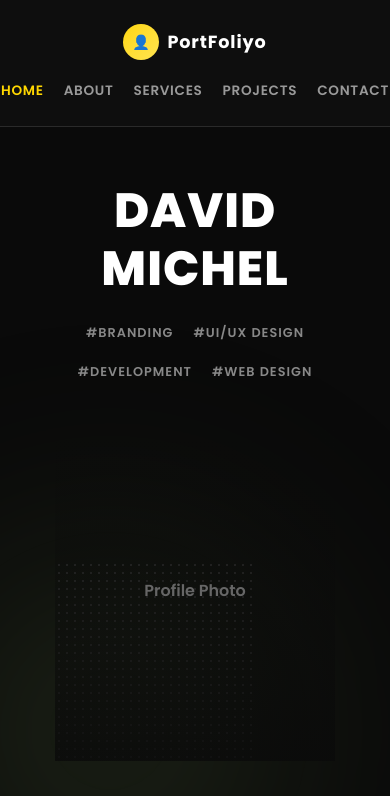
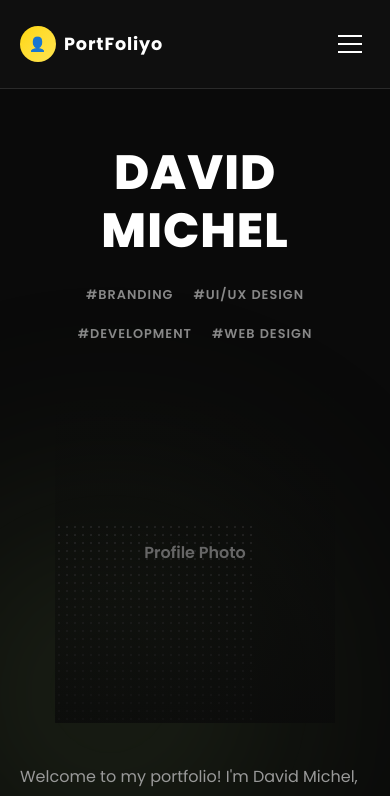
Before and after one commit to JentleJoe/epignosis, a React (Vite) app: page / in a window 390 px wide. Shown: the top 796 px of the page. Built offline with nearby package versions, Linux system fonts and the light colour scheme.

Commit message:
made navbar responsive

```diff
--- a/src/components/common/Header.jsx
+++ b/src/components/common/Header.jsx
@@ -1,22 +1,106 @@
+import { useState } from 'react';
+
 const Header = ({ onNavClick }) => {
+  const [isMenuOpen, setIsMenuOpen] = useState(false);
+
+  const toggleMenu = () => {
+    setIsMenuOpen(!isMenuOpen);
+  };
+
+  const closeMenu = () => {
+    setIsMenuOpen(false);
+  };
+
+  const navLinks = [
+    { id: '01', href: '#home', label: 'HOME', isActive: true },
+    { id: '02', href: '#about', label: 'ABOUT', isActive: false },
+    { id: '03', href: '#services', label: 'SERVICES', isActive: false },
+    { id: '04', href: '#projects', label: 'PROJECTS', isActive: false },
+    { id: '05', href: '#contact', label: 'CONTACT', isActive: false },
+  ];
+
   return (
-    <header className="bg-[rgba(15,15,15,0.95)] border-b border-[#2a2a2a] py-6 sticky top-0 z-[100] backdrop-blur-[10px]">
-      <div className="max-w-[1200px] mx-auto max-xl:px-5 flex justify-between items-center max-md:flex-col max-md:gap-5">
-        <div className="text-[1.3rem] font-bold tracking-[0.05em] flex items-center gap-2 text-white max-md:text-[1.1rem]">
-          <div className="w-9 h-9 rounded-full bg-gradient-to-br from-primary to-secondary flex items-center justify-center overflow-hidden">
-            <span className="text-black text-sm font-bold">👤</span>
+    <>
+      <header className="bg-[#0f0f0f] border-b border-[#2a2a2a] py-6 sticky top-0 z-[100]">
+        <div className="max-w-[1200px] mx-auto px-5 flex justify-between items-center">
+          <div className="text-[1.3rem] font-bold tracking-[0.05em] flex items-center gap-2 text-white max-md:text-[1.1rem]">
+            <div className="w-9 h-9 rounded-full bg-gradient-to-br from-primary to-secondary flex items-center justify-center overflow-hidden">
+              <span className="text-black text-sm font-bold">👤</span>
+            </div>
+            <span className="font-bold">PortFoliyo</span>
           </div>
-          <span className="font-bold">PortFoliyo</span>
+
+          {/* Hamburger Menu Button */}
+          <button
+            onClick={toggleMenu}
+            className="hidden max-lg:flex flex-col justify-center items-center w-10 h-10 gap-1.5"
+            aria-label="Toggle menu"
+          >
+            <span className={`w-6 h-0.5 bg-white transition-all duration-300 ${isMenuOpen ? 'rotate-45 translate-y-2' : ''}`}></span>
+            <span className={`w-6 h-0.5 bg-white transition-all duration-300 ${isMenuOpen ? 'opacity-0' : ''}`}></span>
+            <span className={`w-6 h-0.5 bg-white transition-all duration-300 ${isMenuOpen ? '-rotate-45 -translate-y-2' : ''}`}></span>
+          </button>
+
+          {/* Desktop Navigation */}
+          <nav className="flex gap-[45px] max-lg:hidden">
+            {navLinks.map((link) => (
+              <a
+                key={link.id}
+                href={link.href}
+                className={`text-[0.85rem] font-semibold tracking-[0.05em] uppercase transition-colors duration-300 hover:text-primary ${link.isActive ? 'text-primary' : 'text-[#999999]'}`}
+              >
+                {link.label}
+              </a>
+            ))}
+          </nav>
         </div>
-        <nav className="flex gap-[45px] max-md:gap-5">
-          <a href="#home" className="text-primary text-[0.85rem] font-semibold tracking-[0.05em] uppercase transition-colors duration-300 hover:text-primary">HOME</a>
-          <a href="#about" className="text-[#999999] text-[0.85rem] font-semibold tracking-[0.05em] uppercase transition-colors duration-300 hover:text-primary">ABOUT</a>
-          <a href="#services" className="text-[#999999] text-[0.85rem] font-semibold tracking-[0.05em] uppercase transition-colors duration-300 hover:text-primary">SERVICES</a>
-          <a href="#projects" className="text-[#999999] text-[0.85rem] font-semibold tracking-[0.05em] uppercase transition-colors duration-300 hover:text-primary">PROJECTS</a>
-          <a href="#contact" className="text-[#999999] text-[0.85rem] font-semibold tracking-[0.05em] uppercase transition-colors duration-300 hover:text-primary">CONTACT</a>
+      </header>
+
+      {/* Mobile Menu Overlay - Click to close */}
+      <div
+        className={`fixed inset-0 z-[150] lg:hidden transition-opacity duration-300 ${isMenuOpen ? 'opacity-100 visible' : 'opacity-0 invisible pointer-events-none'}`}
+        style={{ backgroundColor: 'rgba(0, 0, 0, 0.7)' }}
+        onClick={closeMenu}
+      />
+
+      {/* Mobile Menu - Slide-in Panel */}
+      <div
+        className={`fixed top-0 right-0 h-full w-[300px] z-[200] lg:hidden transform transition-transform duration-300 ease-in-out ${isMenuOpen ? 'translate-x-0' : 'translate-x-full'}`}
+        style={{ backgroundColor: '#000000' }}
+      >
+        {/* Menu Header */}
+        <div className="flex items-center justify-between px-5 py-6 border-b border-[#2a2a2a]" style={{ backgroundColor: '#0a0a0a' }}>
+          <span className="font-bold text-white text-lg">Menu</span>
+          <button
+            onClick={closeMenu}
+            className="w-10 h-10 flex items-center justify-center text-white text-2xl hover:text-primary transition-colors"
+            aria-label="Close menu"
+          >
+            ✕
+          </button>
+        </div>
+
+        {/* Menu Links */}
+        <nav className="px-5 py-6" style={{ backgroundColor: '#000000' }}>
+          {navLinks.map((link) => (
+            <a
+              key={link.id}
+              href={link.href}
+              onClick={closeMenu}
+              className={`block text-base font-semibold tracking-[0.05em] uppercase transition-all duration-300 hover:text-primary hover:pl-2 py-4 border-b border-[#1a1a1a] ${link.isActive ? 'text-primary' : 'text-white'}`}
+            >
+              <span className="text-primary/50 mr-3">{link.id}</span>
+              {link.label}
+            </a>
+          ))}
         </nav>
+
+        {/* Menu Footer */}
+        <div className="absolute bottom-0 left-0 right-0 p-5 border-t border-[#1a1a1a]" style={{ backgroundColor: '#000000' }}>
+          <p className="text-[#666] text-sm text-center">© 2025 PortFoliyo</p>
+        </div>
       </div>
-    </header>
+    </>
   );
 };
 
```
